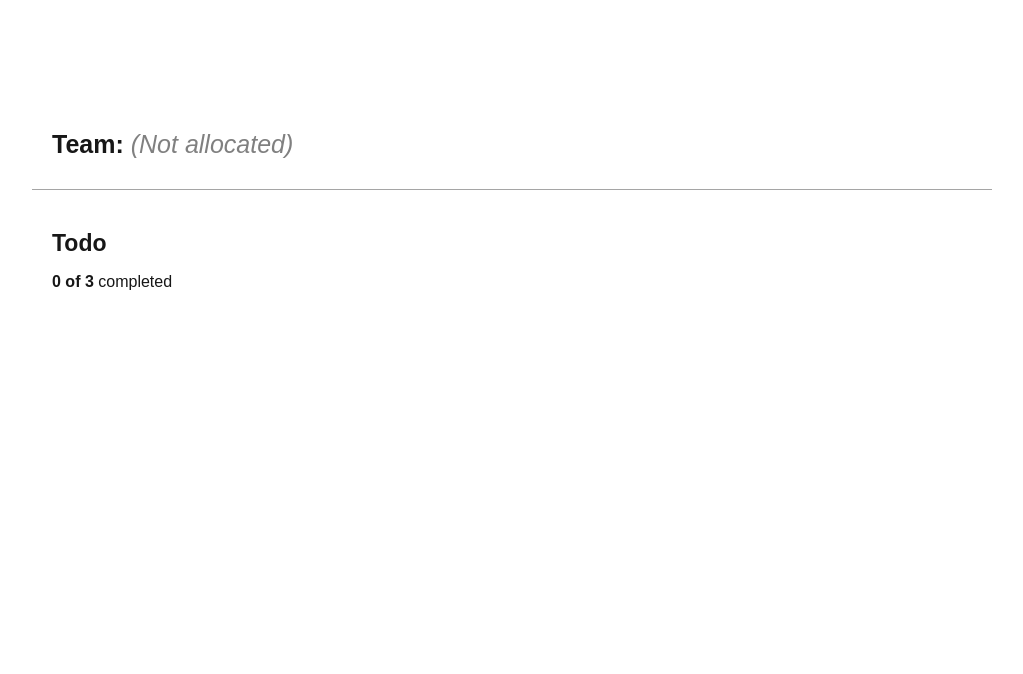
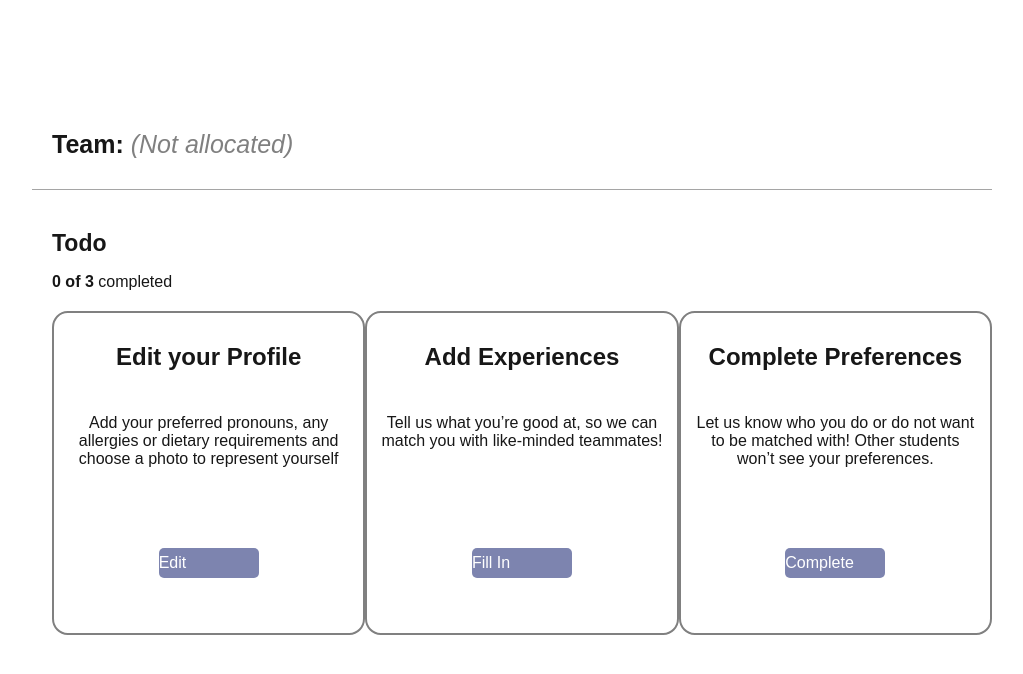
Before and after one commit to adrianbalbs/icpcconnect, a Next.js app in the folder frontend/: page /team in a window 1280 px wide. Shown: the top 674 px of the page, without its empty margins (128-1151 px from the left). Built offline with nearby package versions, Linux system fonts and the light colour scheme; no server answers.

Commit message:
implemented tiles

```diff
--- a/frontend/src/app/components/team/TeamRegistration.tsx
+++ b/frontend/src/app/components/team/TeamRegistration.tsx
@@ -1,17 +1,37 @@
 'use client';
 
-// import { useState } from 'react';
+import Tile from './Tile';
 import styles from '@/styles/Teams.module.css';
+import pageStyles from '@/styles/Page.module.css';
+import { useEffect, useState } from 'react';
 
 const TeamRegistration: React.FC = () => {
+  const [id, setId] = useState<string | null>(null);
   // const [completed, setCompleted] = useState(0);
   const completed = 0;
-
+  useEffect(() => {
+    const storedId = localStorage.getItem('id');
+    setId(storedId);
+  }, []);
   return <>
     <h1 className={styles.todo}>Todo</h1>
     <p className={styles.indent}>
       <span className={styles.bold}>{completed} of 3 </span>
       completed
+      <div className={pageStyles['horizontal-container']}>
+        <Tile title="Edit your Profile"
+        description="Add your preferred pronouns, any allergies or dietary requirements and choose a photo to represent yourself"
+        buttonText="Edit"
+        buttonTo={`profile/${id}`}></Tile>
+        <Tile title="Add Experiences"
+        description="Tell us what you’re good at, so we can match you with like-minded teammates!"
+        buttonText="Fill In"
+        buttonTo={`profile/${id}/experience`}></Tile>
+        <Tile title="Complete Preferences"
+        description="Let us know who you do or do not want to be matched with! Other students won’t see your preferences."
+        buttonText="Complete"
+        buttonTo={`profile/${id}/preferences`}></Tile>
+      </div>
     </p>
   </>
 }
--- /dev/null
+++ b/frontend/src/app/components/team/Tile.tsx
@@ -0,0 +1,26 @@
+import pageStyles from '@/styles/Page.module.css';
+
+interface Props {
+  title: string;
+  description: string;
+  buttonText: string;
+  buttonTo: string;
+}
+
+const Tile: React.FC<Props> = ({ title, description, buttonText, buttonTo }) => {
+  return (
+    <div className={pageStyles.tile}>
+      <div className={pageStyles['tile-title']}>
+        <h2>{title}</h2>
+      </div>
+      <div className={pageStyles['tile-description']}>
+        <p>{description}</p>
+      </div>
+      <div className={pageStyles['tile-button-container']}>
+        <a href={buttonTo} className={pageStyles['tile-button']}>{buttonText}</a>
+      </div>
+    </div>
+  );
+}
+
+export default Tile;
--- a/frontend/src/app/styles/Page.module.css
+++ b/frontend/src/app/styles/Page.module.css
@@ -70,3 +70,52 @@
 .timeline {
   margin: 5px 0;
 }
+
+.tile {
+  border-radius: 5%;
+  padding: 10px;
+  text-align: center;
+  height: 300px;
+  width: 300px;
+  align-items: center;
+  border: 2px solid gray;
+  display: flex;
+  flex-direction: column;
+  justify-content: space-between;
+}
+
+.tile-title {
+  flex: 1;
+}
+
+.tile-description {
+  flex: 2;
+}
+
+.tile-button-container {
+  flex: 1;
+}
+
+.tile-button {
+  text-align: center;
+  border: none;
+  display: flex;
+  align-items: center;
+  border-radius: 5px;
+  height: 30px;
+  width: 100px;
+  color: white;
+  background-color: #7D84AF;
+}
+
+.tile-button:hover {
+  cursor: pointer;
+  opacity: 90%;
+}
+
+.horizontal-container {
+  display: flex;
+  flex-direction: row;
+  justify-content: space-evenly;
+  margin: 20px 0;
+}
```
Also changed, not shown: frontend/src/app/register/page.tsx (indentation only).
